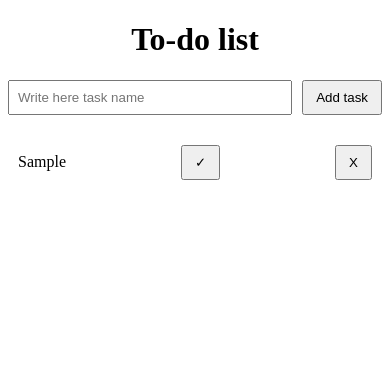
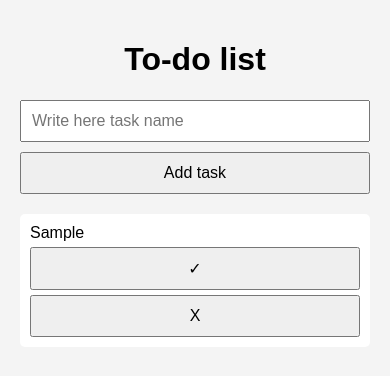
Before and after one commit to balintbenczik/to-do-list-with-JS, a plain HTML site: page index.html in a window 390 px wide. Both pictures are taken after typing "Sample" into the empty fields and a click on the button "Add task". Drawn offline with Linux system fonts and the light colour scheme.

Commit message:
third change + responsive

```diff
--- a/to-do.css
+++ b/to-do.css
@@ -1,8 +1,9 @@
-<style>
 body {
   font-family: Arial, sans-serif;
   background: #f4f4f4;
   padding: 20px;
+  max-width: 600px;
+  margin: auto; /* középre rakja a tartalmat nagy képernyőn */
 }
 
 h1 {
@@ -17,12 +18,14 @@
 
 input {
   flex: 1;
-            padding: 8px;
+  padding: 10px;
+  font-size: 1rem;
 }
 
 button {
-            padding: 8px 12px;
+  padding: 10px 15px;
   cursor: pointer;
+  font-size: 1rem;
 }
 
 ul {
@@ -38,10 +41,30 @@
   justify-content: space-between;
   align-items: center;
   border-radius: 5px;
+  flex-wrap: wrap; /* ha kevés a hely, a gombok le tudnak törni új sorba */
 }
 
 li.done {
   text-decoration: line-through;
   color: gray;
 }
-    </style>
+
+/* 📱 Mobil nézet (max 500px széles képernyőn) */
+@media (max-width: 500px) {
+  #todo-form {
+    flex-direction: column; /* input és gomb egymás alá kerül */
+  }
+
+  button {
+    width: 100%; /* gomb teljes szélességű lesz */
+  }
+
+  li {
+    flex-direction: column; /* a szöveg és a gombok egymás alatt lesznek */
+    align-items: flex-start;
+  }
+
+  li button {
+    margin-top: 5px;
+  }
+}
```
Lines whose indentation alone changed are shown as unchanged.
